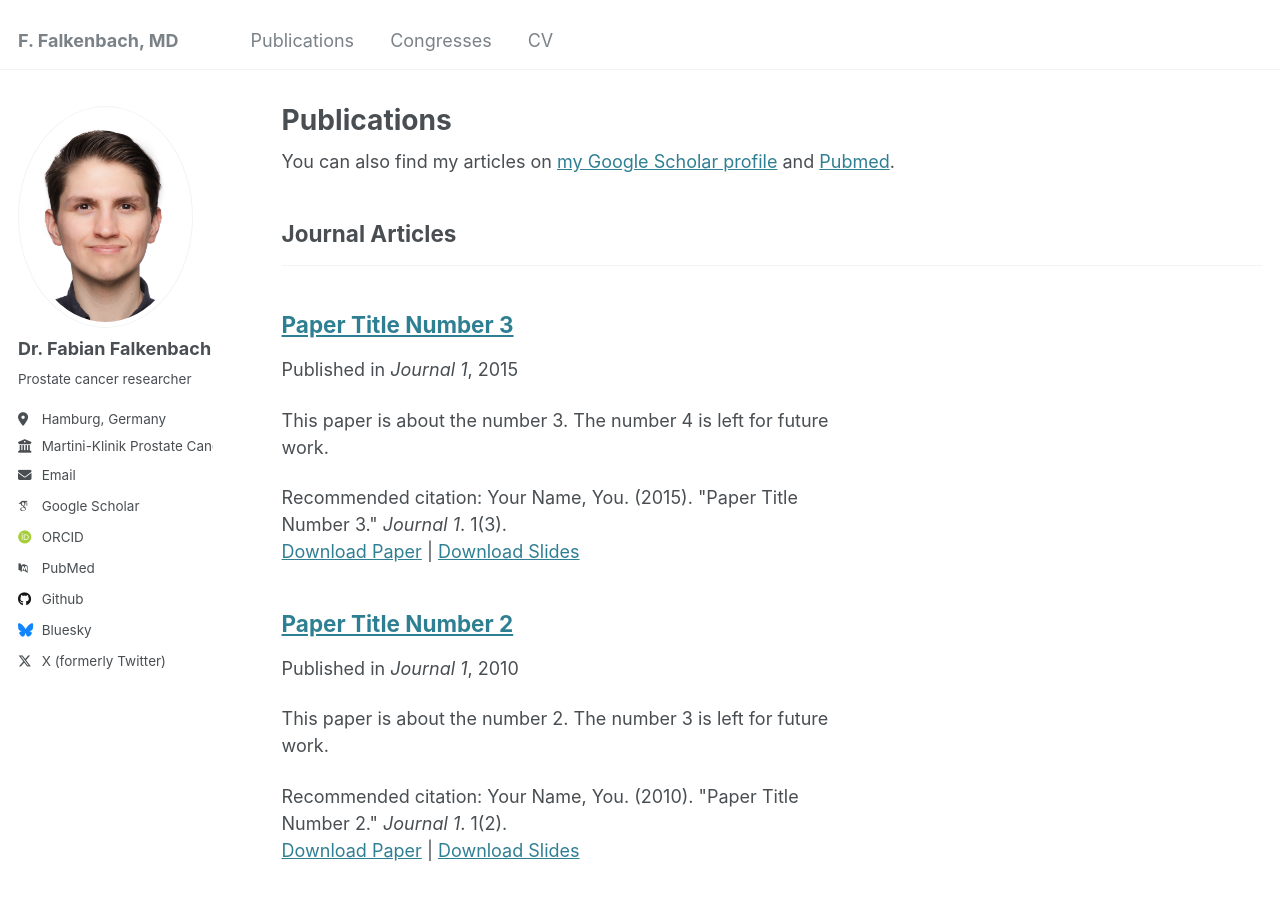
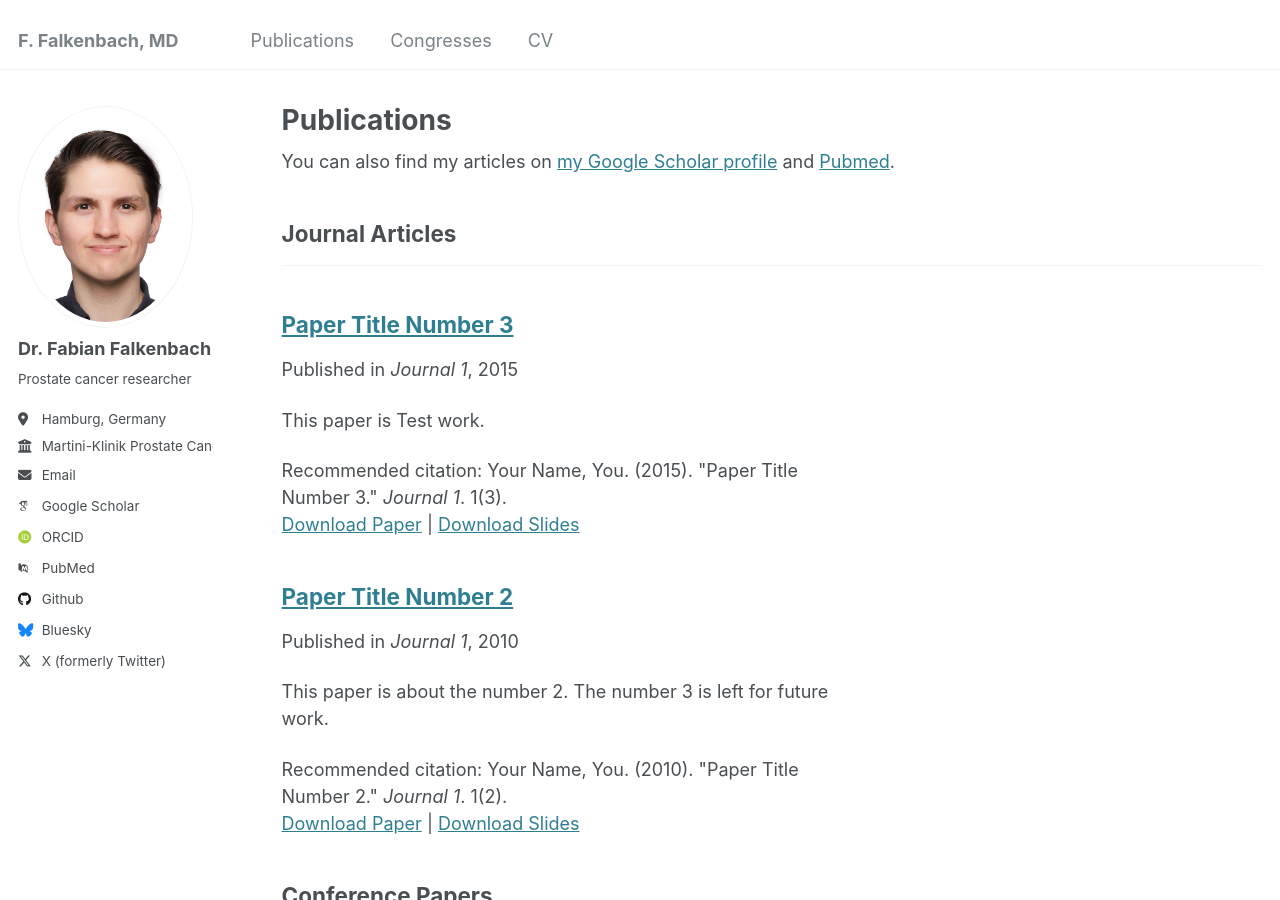
Before and after one commit to ffmed/ffmed.github.io, a Jekyll site: the page built from _pages/publications.html, in a window 1280 px wide and 900 px high. Built offline with Jekyll 4.4.1, drawn with Linux system fonts in a browser that asks for light colours; some web fonts are replaced.

Commit message:
Update 2015-10-01-paper-title-number-3.md

```diff
--- a/_publications/2015-10-01-paper-title-number-3.md
+++ b/_publications/2015-10-01-paper-title-number-3.md
@@ -3,7 +3,7 @@ title: "Paper Title Number 3"
 collection: publications
 category: manuscripts
 permalink: /publication/2015-10-01-paper-title-number-3
-excerpt: 'This paper is about the number 3. The number 4 is left for future work.'
+excerpt: 'This paper is Test work.'
 date: 2015-10-01
 venue: 'Journal 1'
 slidesurl: 'http://academicpages.github.io/files/slides3.pdf'
```
